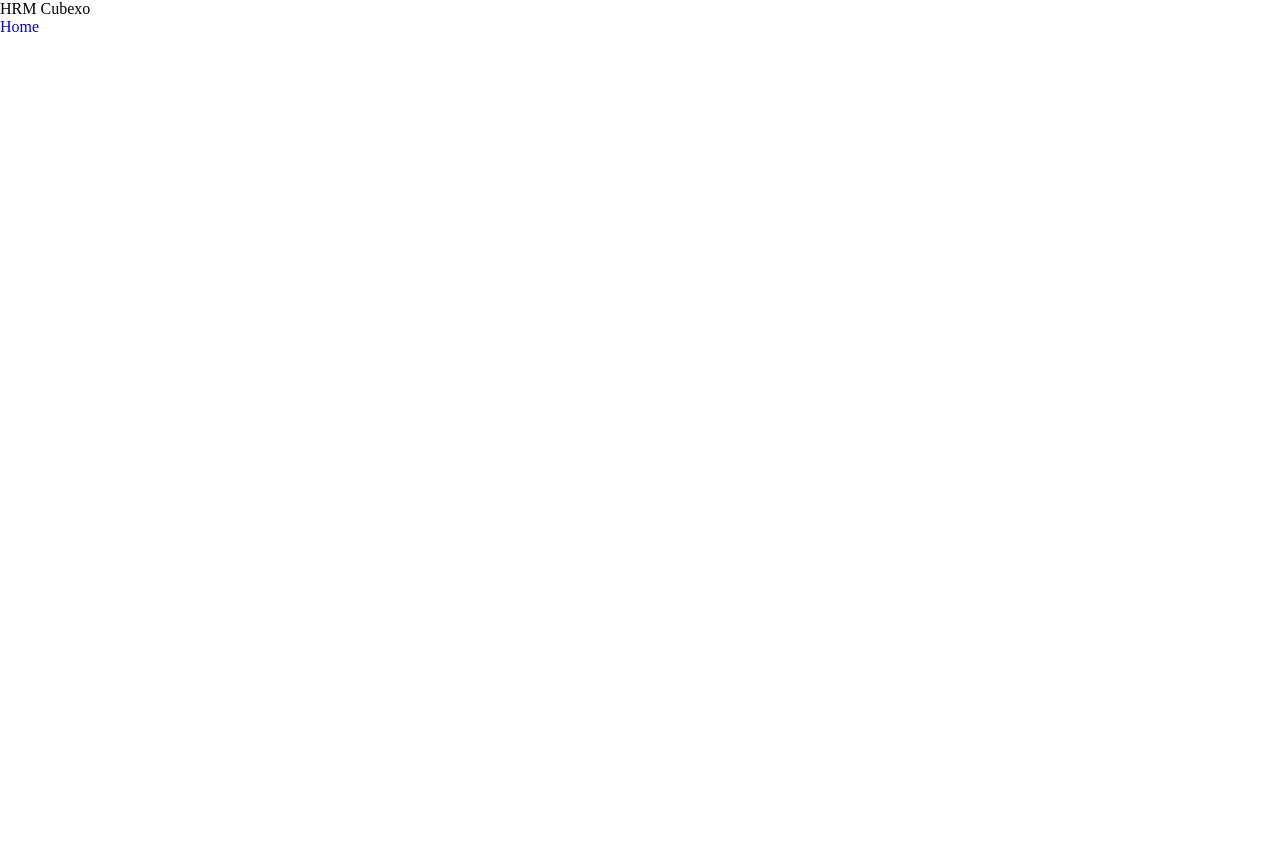
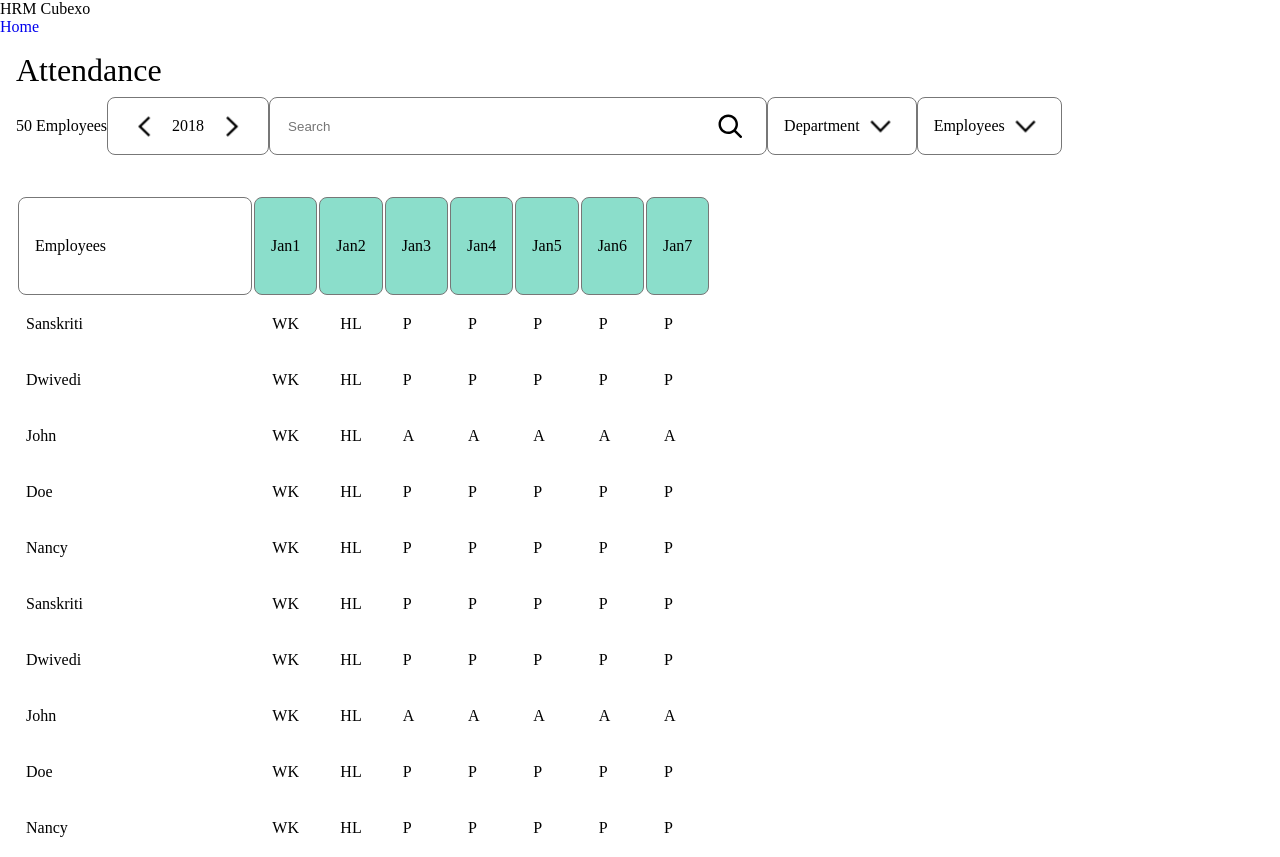
Before and after one commit to sanskritidwi/hrms, a React (Create React App) app: page /canvas/sans in a window 1280 px wide. Before the commit this address had no page. Before the commit the page ends 800 px from the top, so only its background shows below. Built offline with nearby package versions, Linux system fonts and the light colour scheme.

Commit message:
routes added

```diff
--- a/src/App.js
+++ b/src/App.js
@@ -14,6 +14,7 @@ import {
 import Layout from "./common/Layout";
 import { KavitaCanvas } from "./common/KavitaCanvas";
 import { NishaCanvas } from "./common/NishaCanvas";
+import { Leave } from "./services/employee/leave/Leave";
 
 function App() {
 	return (
@@ -22,13 +23,22 @@ function App() {
 				HRM Cubexo
 				<Router>
 					<Layout />
-				 <Routes>
+					<Routes>
 						<Route path="/" element={<SansCanvas />} />
-						<Route path="/sans" element={<SansCanvas />} />
-						<Route path="/kavi" element={<KavitaCanvas />} />
-						<Route path="/nisha" element={<NishaCanvas />} />
+						<Route path="employee">
+							<Route path="attendance" element={<SansCanvas />} />
+							<Route path="leave" element={<Leave />} />
+						</Route>
+						<Route path="admin">
+							<Route path="attendance" element={<SansCanvas />} />
+							<Route path="leave" element={<Leave />} />
+						</Route>
+						<Route path="canvas">
+							<Route path="sans" element={<SansCanvas />} />
+							<Route path="kavi" element={<KavitaCanvas />} />
+							<Route path="nisha" element={<NishaCanvas />} />
+						</Route>
 					</Routes>
-
 				</Router>
 			</div>
 		</>
--- a/src/common/CollectionList.js
+++ b/src/common/CollectionList.js
@@ -9,7 +9,7 @@ Caller
 export const CollectionList = ({ schema}) => {
 
 
-  const {customRender} = schema;
+  const {customRender,title} = schema;
 
 
   return (
@@ -24,6 +24,7 @@ export const CollectionList = ({ schema}) => {
       <tr></tr>
       </tbody>
     </table> */}
+    {title}
 
     {customRender}
   </div>
--- a/src/common/SansCanvas.js
+++ b/src/common/SansCanvas.js
@@ -1,5 +1,5 @@
 import React, { useState, useEffect, useMemo } from "react";
-import { MonthWiseAttendance } from "../services/employee/attendance/MonthWiseAttendance";
+import { MonthWiseAttendance } from "../services/hradmin/attendance/MonthWiseAttendance";
 import { Calendar } from "./Calendar";
 import { CollectionList } from "./CollectionList";
 import { EventCard } from "./EventCard";
@@ -9,12 +9,12 @@ import OutsideClickHandler from "./OutsideClickHandler";
 export const SansCanvas = () => {
 
 	const customRenderList = ()=>{
-		return <>HIII</>
+		return <></>
 	}
 
 	const collectionSchema = {
 		customRender : customRenderList(),
-		title:"hiii"
+		title:"modalCanvas"
 
 	}
 
--- /dev/null
+++ b/src/services/employee/leave/Leave.js
@@ -0,0 +1,7 @@
+import React from 'react'
+
+export const Leave = () => {
+  return (
+    <div>Leave</div>
+  )
+}
--- a/src/styles/sass/services/hradmin/_allHrAdmin.scss
+++ b/src/styles/sass/services/hradmin/_allHrAdmin.scss
@@ -0,0 +1 @@
+@import "./attendance/allAttendance";
```
Also changed, not shown: src/services/hradmin/attendance/MonthWiseAttendance.js (renamed from src/services/employee/attendance/MonthWiseAttendance.js), src/services/hradmin/attendance/RenderStatusInfo.js (renamed from src/services/employee/attendance/RenderStatusInfo.js), src/services/hradmin/attendance/data.js (renamed from src/services/employee/attendance/data.js), src/services/hradmin/pages/dummy.jsx (deleted), src/styles/sass/services/hradmin/attendance/_allAttendance.scss (renamed from src/styles/sass/services/employee/attendance/_allAttendance.scss), src/styles/sass/services/hradmin/attendance/_month.scss (renamed from src/styles/sass/services/employee/attendance/_month.scss).
